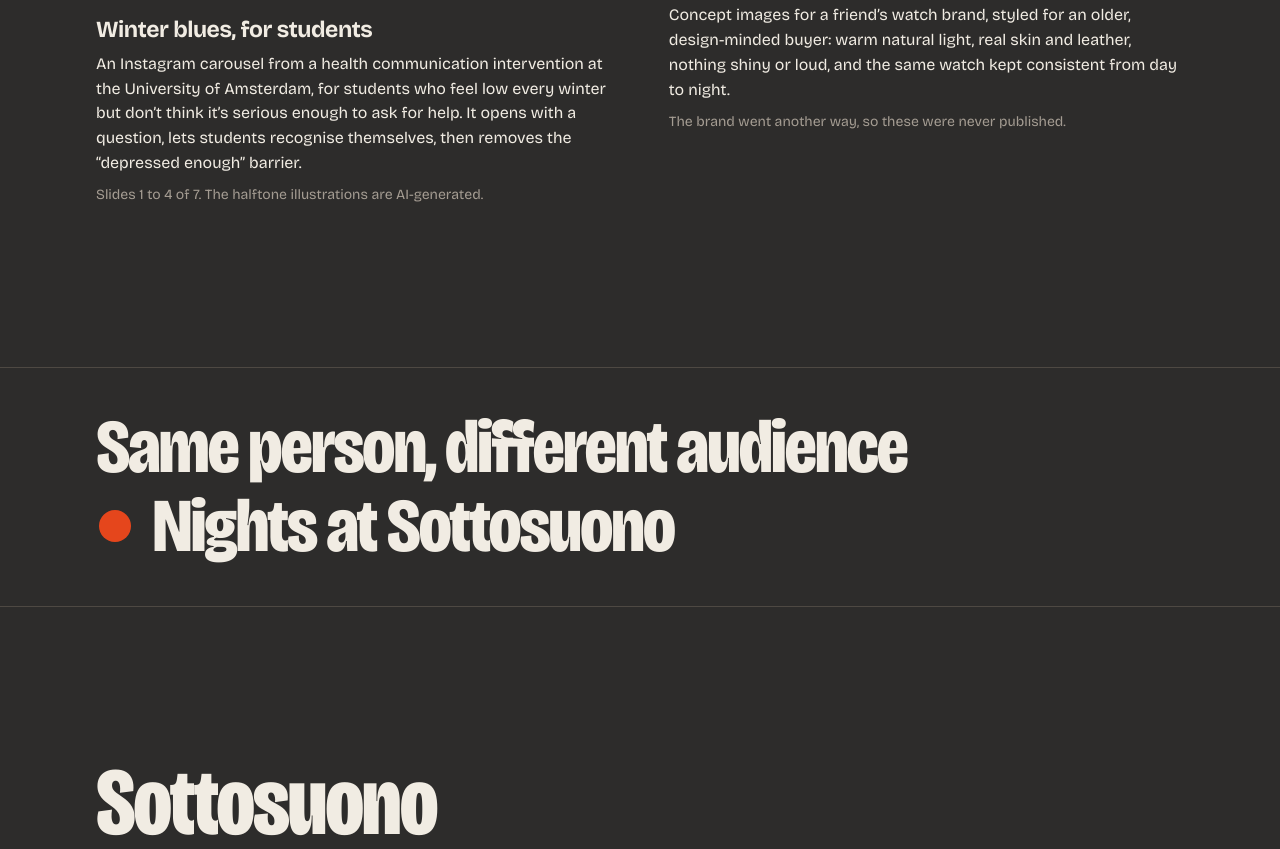
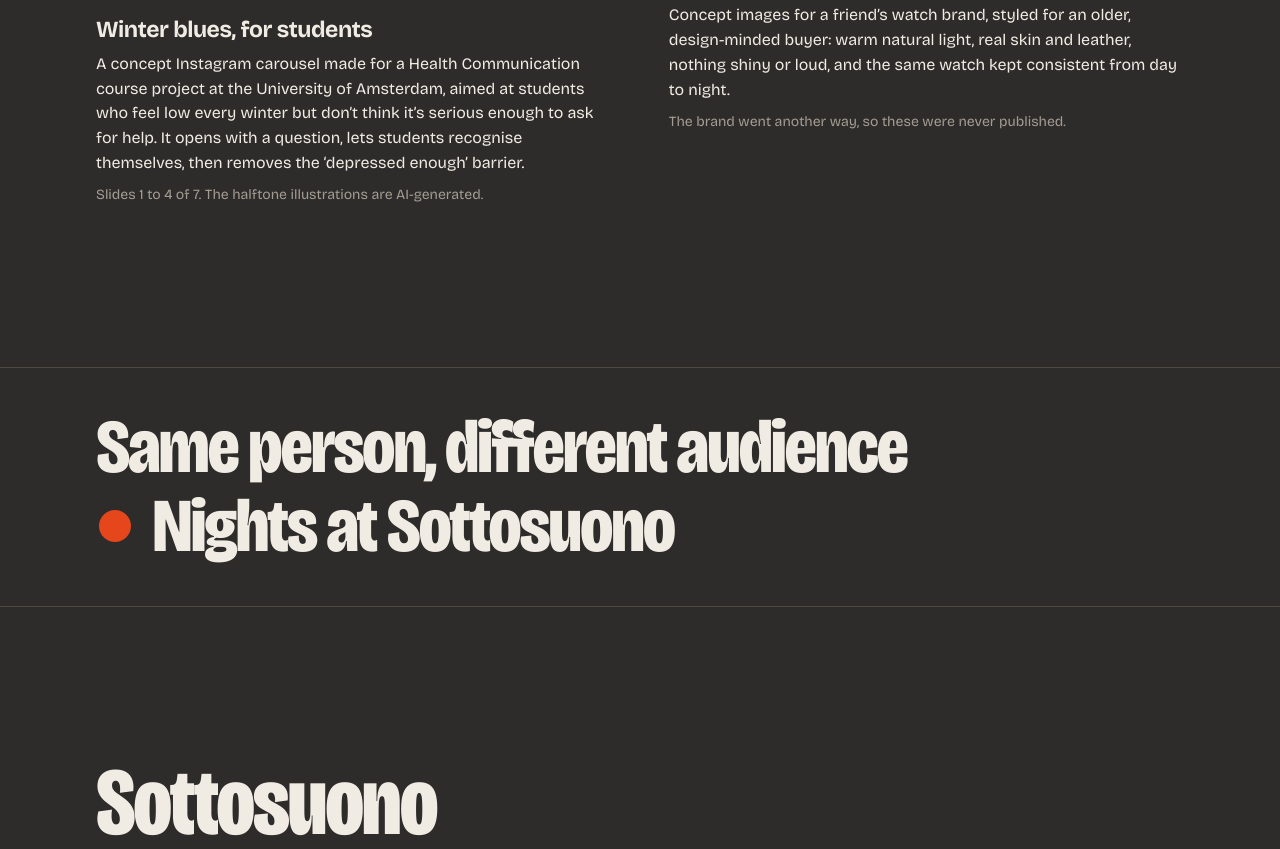
Before and after one commit to jakesartori/jakesartori.github.io, a plain HTML site: page index.html in a window 1280 px wide. Shown: the part 4258-5107 px from the top of the page. Drawn offline with Linux system fonts and the light colour scheme.

Commit message:
index.html

```diff
--- a/index.html
+++ b/index.html
@@ -399,7 +399,7 @@ dialog[open]::backdrop{background:rgba(0,0,0,.78);transition-duration:240ms}
             <button type="button" data-img="images/winter-4.webp" data-alt="Slide 4: You don’t have to be ‘depressed enough’."><img src="images/winter-4.webp" width="760" height="950" alt="Slide 4 of 7, red: “You don’t have to be ‘depressed enough’.” with a halftone mug" loading="lazy" decoding="async"></button>
           </div>
           <h3>Winter blues, for students</h3>
-          <p>An Instagram carousel from a health communication intervention at the University of Amsterdam, for students who feel low every winter but don’t think it’s serious enough to ask for help. It opens with a question, lets students recognise themselves, then removes the “depressed enough” barrier.</p>
+          <p>A concept Instagram carousel made for a Health Communication course project at the University of Amsterdam, aimed at students who feel low every winter but don’t think it’s serious enough to ask for help. It opens with a question, lets students recognise themselves, then removes the ‘depressed enough’ barrier.</p>
           <p class="small">Slides 1 to 4 of 7. The halftone illustrations are AI-generated.</p>
         </div>
         <div class="ai-item">
```
